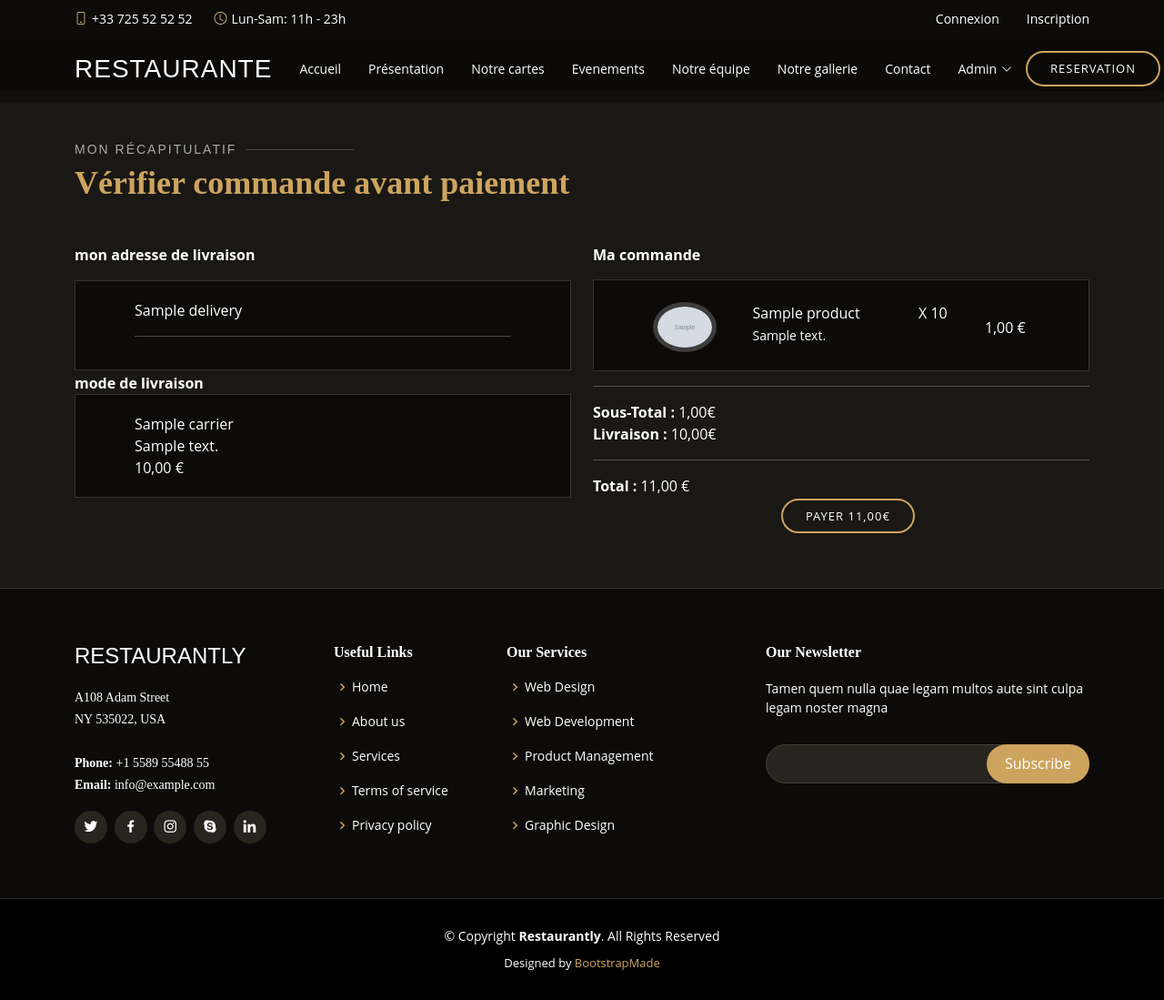
After one commit to stephLaza/commerce, a Symfony app: template templates/order/add.html.twig in a window 1280 px wide. The commit adds this page. Shown: the whole page at 91% size. Run offline with Twig, Linux system fonts and the light colour scheme; the template is opened without the code that fills it: most values are stand-ins (such as "Sample title", 1, 10 or a date in 2020); grey boxes marked "Sample" are stand-in pictures; some libraries are stand-ins or nearby versions.

Commit message:
tunel d'achat suite

```diff
--- a/src/Entity/User.php
+++ b/src/Entity/User.php
@@ -143,6 +143,11 @@ class User implements UserInterface
         // $this->plainPassword = null;
     }
 
+    public function getFullName(): string
+    {
+        return $this->getFirstname().' '.$this->getLastname();
+    }
+
     public function getFirstname(): ?string
     {
         return $this->firstname;
--- a/src/Form/OrderType.php
+++ b/src/Form/OrderType.php
@@ -18,7 +18,7 @@ class OrderType extends AbstractType
         $builder
         ->add('addresses', EntityType::class, [
 
-            'label' => 'Choix de l\'adresse de livraison',
+            'label' => false,
             'required' => true,
             'class' => Address::class,
             'choices' => $user->getAddresses(),
--- /dev/null
+++ b/templates/order/add.html.twig
@@ -0,0 +1,76 @@
+{% extends 'base.html.twig' %}
+
+{% block title %}Récapitulatif
+{% endblock %}
+
+{% block body %}
+	<main
+		id="main">
+		<!-- ======= Menu Section ======= -->
+		<section id="menu" class="menu section-bg m100">
+			<div class="container" data-aos="fade-up">
+				<div class="section-title">
+					<h2>Mon Récapitulatif</h2>
+					<p>Vérifier commande avant paiement</p>
+				</div>
+				<div class="row">
+					<div class="col-md-6">
+						<strong>mon adresse de livraison</strong>
+						<div class="form-check mt-3">
+							{{ delivery|raw }}<hr>
+						</div>
+						<strong>mode de livraison</strong>
+						<div class="form-check">
+							{{ carrier.name }}<br/>
+							{{ carrier.description }}<br/>
+							{{ carrier.price|number_format(2, ',','.') }}
+							€
+						</div>
+					</div>
+					<div class="col-md-6">
+						<b>Ma commande</b><br>
+						<div class="order-summary">
+							{% set total = null %}
+							{% for key,product in cart %}
+								<div class="row mt-1 {% if key > 0 %}mt-2{% endif %} ">
+									<div class="col-md-3">
+										<img src="{{asset('uploads/' ~ product.product.image)}}" class="menu-img" alt="{{product.product.name}}">
+									</div>
+									<div class="col">
+										{{ product.product.name }}
+										<br/>
+										<small>{{ product.product.description }}</small>
+									</div>
+									<div class="col-md-2">
+										X
+										{{ product.quantity }}
+									</div>
+									<div class="col-2 my-auto">
+										{{ ((product.product.price * product.quantity) / 100)|number_format(2, ',','.')}}
+										€
+									</div>
+								</div>
+								{% set total = total + (product.product.price * product.quantity) %}
+							{% endfor %}
+						</div>
+						<hr>
+						<strong>Sous-Total :</strong>
+						{{ (total / 100)|number_format(2, ',','.')}}€<br/>
+						<strong>Livraison :</strong>
+						{{ (carrier.price)|number_format(2, ',','.')}}€<br/>
+						<hr>
+						<strong>Total :</strong>
+						{{ ((total / 100) + carrier.price )|number_format(2, ',','.')}}
+						€<br/>
+						<div class="row ">
+							<div class=" col-md-12 my-2 text-center">
+								<a href="" class="book-a-table-btn scrollto  ">Payer {{ ((total / 100) + carrier.price )|number_format(2, ',','.')}}€</a>
+							</div>
+						</div>
+					</div>
+				</div>
+			</div>
+		</section>
+		<!-- End Menu Section -->
+	</main>
+{% endblock %}
```
Also changed, not shown: src/Controller/Admin/DashboardController.php (+8 -1 lines), src/Controller/Admin/OrderCrudController.php (added, +39 -0 lines), src/Controller/OrderController.php (+58 -14 lines), src/Entity/Order.php (+8 -1 lines), templates/order/index.html.twig (+7 -2 lines), 10 other files.
